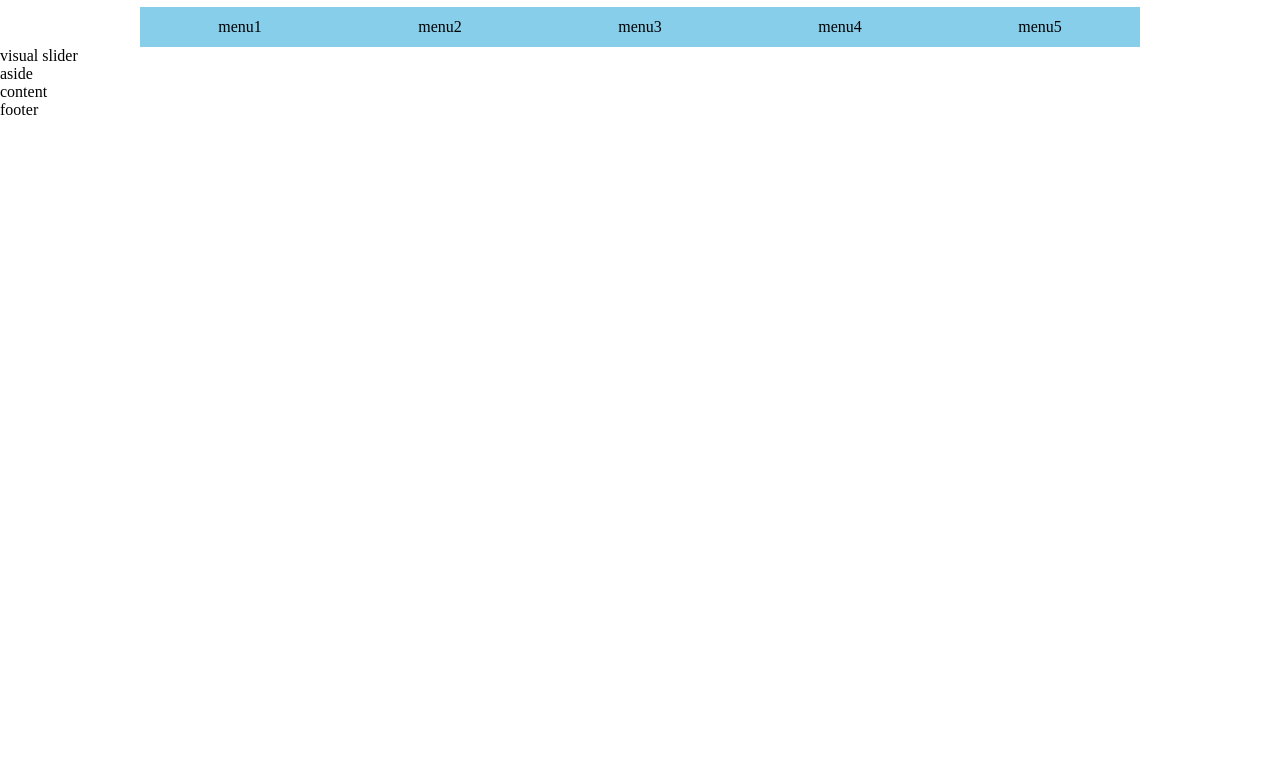
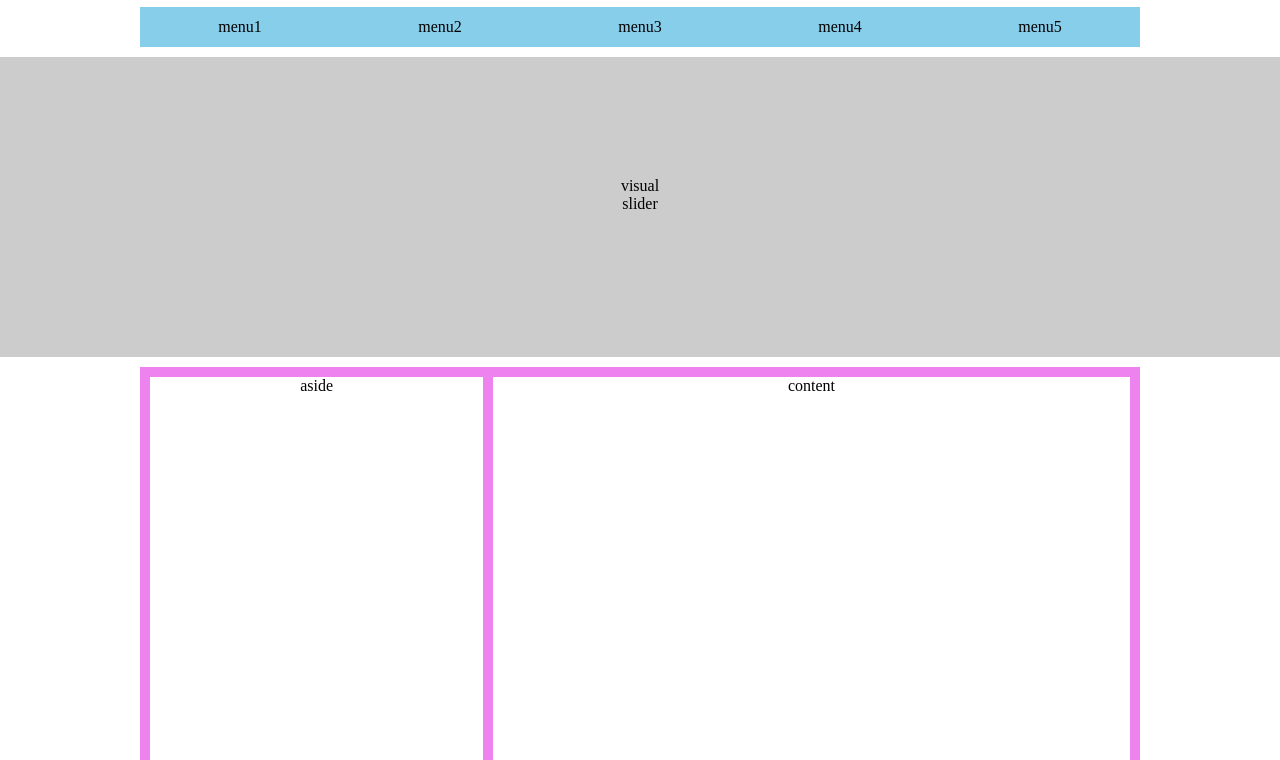
Before and after one commit to kangeunyoung1004/web2021-1, a plain HTML site: page 20201203_layout/index_float4.html in a window 1280 px wide. Shown: the part 40-800 px from the top of the page. Drawn offline with Linux system fonts and the light colour scheme.

Commit message:
Update index_float4.html

```diff
--- a/20201203_layout/index_float4.html
+++ b/20201203_layout/index_float4.html
@@ -27,13 +27,49 @@
 		}
 		header.header>nav.nav>ul>li>a:hover{background-color:pink;color:white;}
 
+		/*visual*/
+		div.visual_slider{
+			height: 300px;background-color: #ccc;
+			text-align: center;padding-top: 120px;
+			box-sizing: border-box;
+		}
+
+		/*container*/
+		section.container{
+			width: 1000px;
+			background-color:violet;
+			margin: 0 auto;
+			padding: 10px;
+			box-sizing: border-box; /*안쪽으로 영역축소*/
+		}
+		section.container>aside.aside{
+			float: left;background-color: #fff;
+			width: 34%;height: 500px;text-align: center;
+		}
+		section.container>div.content{
+			float: right;background-color: #fff;
+			width: 65%;height: 500px;text-align: center;
+		}
+
+		/*footer*/
+		footer.footer{
+			width: 1000px;background-color:pink;
+			margin:0 auto;height: 50px;line-height:50px;text-align: center;
+		}
+
+
+
+		/*etc*/
+		.mb10{margin-bottom:10px !important;}
+
+
 
 	</style>
 </head>
 <body>
 	<!-- header.header>h1>{logo}^nav.nav>ul>li*5>a[href="#"]>{menu$}
 	header.header>(h1>{logo})+(nav.nav>ul>li*5>a[href="#"]>{menu$}) -->
-	<header class="header">
+	<header class="header mb10">
 		<h1>logo</h1>
 		<nav class="nav">
 			<ul class="clearfix">
@@ -46,9 +82,9 @@
 		</nav>
 	</header>
 
-	<div class="visual_slider">visual slider</div>
+	<div class="visual_slider mb10">visual<br>slider</div>
 
-	<section class="container">
+	<section class="container clearfix mb10">
 		<aside class="aside">aside</aside>
 		<div class="content">content</div>
 	</section>
```
